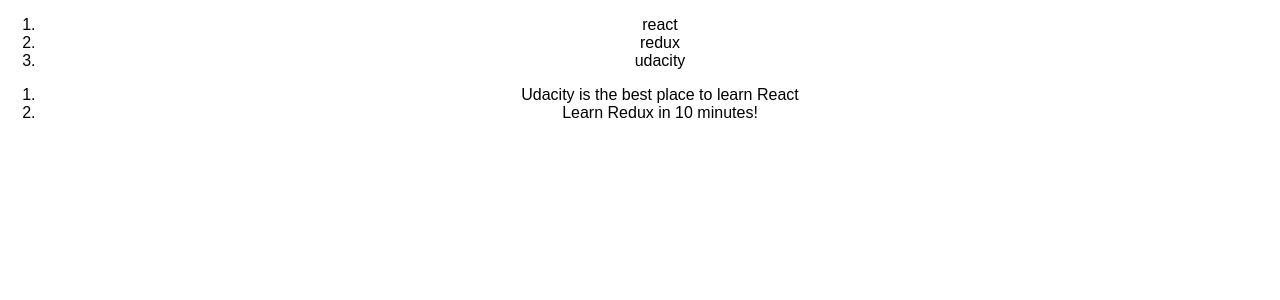
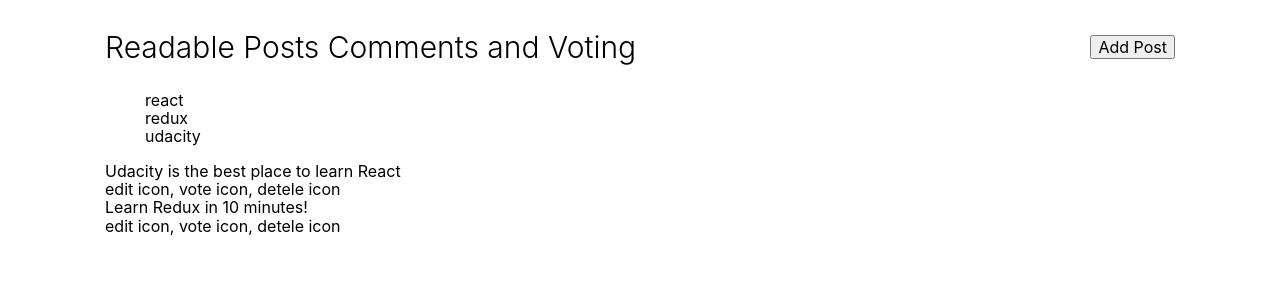
Before and after one commit to minmaxdata/react-frontend, a React (Create React App) app: page / in a window 1280 px wide. Shown: the top 300 px of the page. Built offline with nearby package versions, Linux system fonts and the light colour scheme.

Commit message:
adding css and more work on posts categoreies

```diff
--- a/src/App.css
+++ /dev/null
@@ -1,28 +0,0 @@
-.App {
-  text-align: center;
-}
-
-.App-logo {
-  animation: App-logo-spin infinite 20s linear;
-  height: 80px;
-}
-
-.App-header {
-  background-color: #222;
-  height: 150px;
-  padding: 20px;
-  color: white;
-}
-
-.App-title {
-  font-size: 1.5em;
-}
-
-.App-intro {
-  font-size: large;
-}
-
-@keyframes App-logo-spin {
-  from { transform: rotate(0deg); }
-  to { transform: rotate(360deg); }
-}
--- a/src/components/App.js
+++ b/src/components/App.js
@@ -1,7 +1,10 @@
 import React, { Component } from 'react';
+import { Route } from 'react-router-dom'
+import Modal from 'react-modal'
+import Loading from 'react-loading'
+
 import Categories from './Categories'
 import Posts from './Posts'
-import '../App.css';
 
 const categories = [{
   name: 'react',
@@ -43,14 +46,32 @@
 
 class App extends Component {
   state = {
+      posts: posts,
+      categories: categories,
+  }
 
+  componentDidMount() {
+    this.setState({ categories })
+    this.setState({ posts })
+  }
+
+  sortPostsByCategory(category) {
+    console.log('sortPostsByCategory ', category);
   }
 
   render() {
     return (
-      <div className="App">
-        <Categories categories = {categories}/>
-        <Posts posts = {posts}/>
+      <div className="container">
+        <div className='nav'>
+           <h3 className='header'>Readable Posts Comments and Voting</h3>
+           <button
+             className='' onClick=''>
+               Add Post
+           </button>
+         </div>
+
+          <Categories categories = {this.state.categories} sorted ='sortPostsByCategory' />
+          <Posts posts = {this.state.posts}/>
       </div>
     );
   }
--- a/src/components/category.js
+++ b/src/components/category.js
@@ -6,7 +6,7 @@
       console.log('category Props', this.props)
       return (
         <li className='category'>
-          {this.props.category.name}
+          <a onClick={() => this.props.sortPostsByCategory(this.props.category.path)}>{this.props.category.name}</a>
         </li>
       )
     }
--- a/src/components/post.js
+++ b/src/components/post.js
@@ -6,7 +6,10 @@
       console.log('Post Props', this.props)
       return (
         <li className='post'>
+          <div>
             {this.props.items.title}
+          </div>
+            <div> edit icon, vote icon, detele icon </div>
         </li>
       )
     }
--- a/src/components/posts.js
+++ b/src/components/posts.js
@@ -6,13 +6,13 @@
   render() {
       console.log('Posts Props', this.props.posts)
       return (
-        <ol className='posts'>
+        <ul className='posts'>
         {
           Object.keys(this.props.posts).map(post => (
             <Post key={post} items={this.props.posts[post]} />
             ))
         }
-        </ol>
+        </ul>
       )
     }
 
--- a/src/index.css
+++ b/src/index.css
@@ -1,5 +1,147 @@
 body {
   margin: 0;
   padding: 0;
-  font-family: sans-serif;
+  font-family: -apple-system,BlinkMacSystemFont,Segoe UI,Roboto,Oxygen-Sans,Ubuntu,Cantarell,Helvetica Neue,sans-serif;
 }
+
+ul {
+  padding-left: 0;
+}
+
+li {
+  list-style-type: none;
+}
+
+.container {
+  margin: 0 auto;
+  max-width: 1070px;
+  padding: 20px;
+  min-width: 1070px;
+}
+
+.header {
+  font-size: 30px;
+  font-weight: 300;
+  margin: 10px 0;
+}
+
+.subheader {
+  font-size: 30px;
+  font-weight: 300;
+}
+
+.icon-btn {
+  background: none;
+  border: none;
+}
+
+.nav {
+  display: flex;
+  justify-content: space-between;
+  align-items: center;
+}
+
+.shopping-list {
+  background: none;
+  font-size: 18px;
+  border: none;
+  text-decoration: underline;
+  cursor: pointer;
+}
+
+
+.icon-grid ul {
+  display: flex;
+  justify-content: space-around;
+  align-items: center;
+}
+
+.icon-grid {
+  flex: 1;
+}
+
+
+.overlay {
+  position: fixed;
+  top: 0px;
+  left: 0px;
+  right: 0px;
+  bottom: 0px;
+  background-color: rgba(255, 255, 255, 0.75);
+}
+
+.modal {
+  position: absolute;
+  top: 40px;
+  left: 200px;
+  right: 200px;
+  bottom: 40px;
+  border: 1px solid rgb(204, 204, 204);
+  background: rgb(255, 255, 255);
+  overflow: auto;
+  border-radius: 4px;
+  outline: none;
+  padding: 20px;
+  border-radius: 3px;
+  box-shadow: 0 3px 8px 0 rgba(0,0,0,.24), 0 3px 12px 0 rgba(0,0,0,.12);
+  min-width: 500px;
+}
+
+.loading {
+  align-self: center;
+  margin: 0 auto;
+}
+
+.food-list {
+  display: flex;
+  flex-wrap: wrap;
+  justify-content: center;
+}
+
+.food-list li {
+  display: flex;
+  flex-direction: column;
+  justify-content: center;
+  align-items: center;
+  padding: 10px;
+  cursor: pointer;
+}
+
+.food-list img {
+  width: 100px;
+  height: 100px;
+  margin: 0 auto;
+  border-radius: 3px;
+}
+
+.ingredients-list {
+  display: flex;
+  flex-direction: column;
+  align-items: center;
+}
+
+.ingredients-list li {
+  font-size: 24px;
+  padding: 5px;
+}
+
+.food-item {
+  display: flex;
+  flex-direction: column;
+  justify-content: center;
+  align-items: center;
+}
+
+.food-item img {
+  width: 100px;
+  height: 100px;
+  border-radius: 3px;
+}
+
+.food-item button {
+  background: none;
+  border: none;
+  text-decoration: underline;
+  font-size: 14px;
+  margin-top: 5px;
+}
--- a/src/index.js
+++ b/src/index.js
@@ -1,6 +1,7 @@
 import React from 'react'
 import ReactDOM from 'react-dom'
 import './index.css'
+import 'normalize.css'
 import App from './components/App'
 import registerServiceWorker from './registerServiceWorker'
 //import { createStore, applyMiddleware, compose } from 'redux'
```
Also changed, not shown: package.json (+7 -2 lines).
